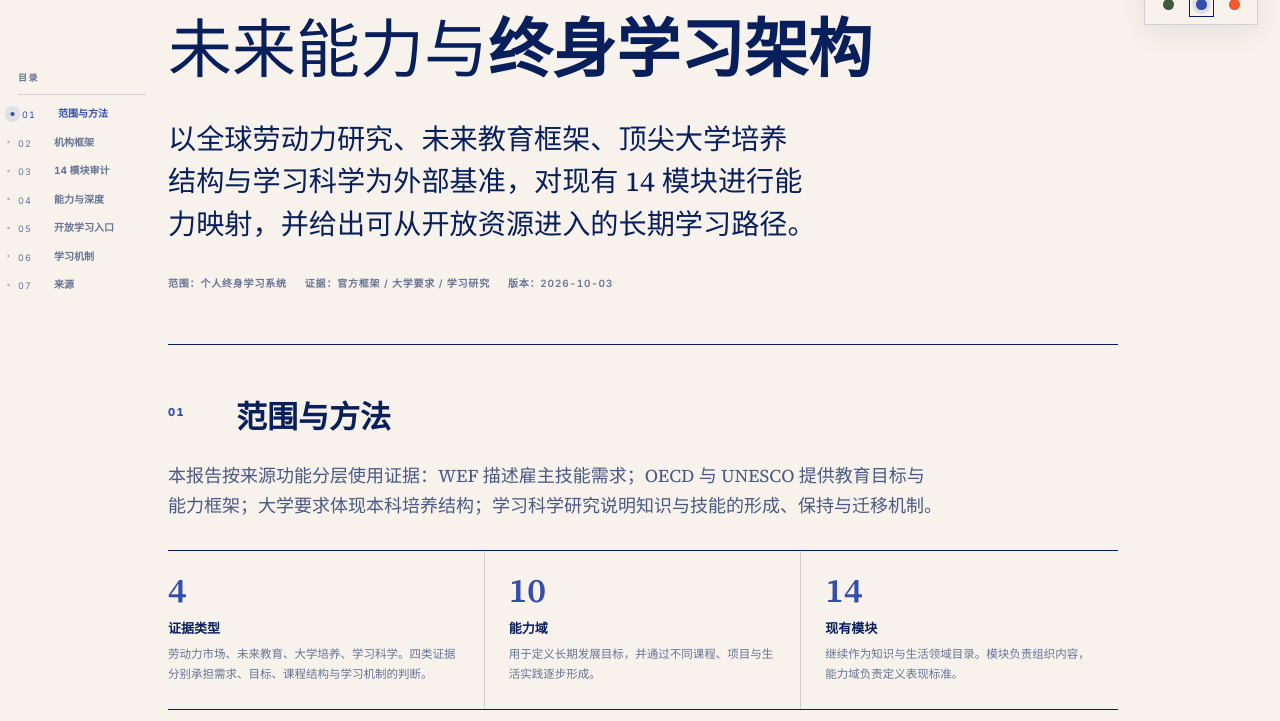
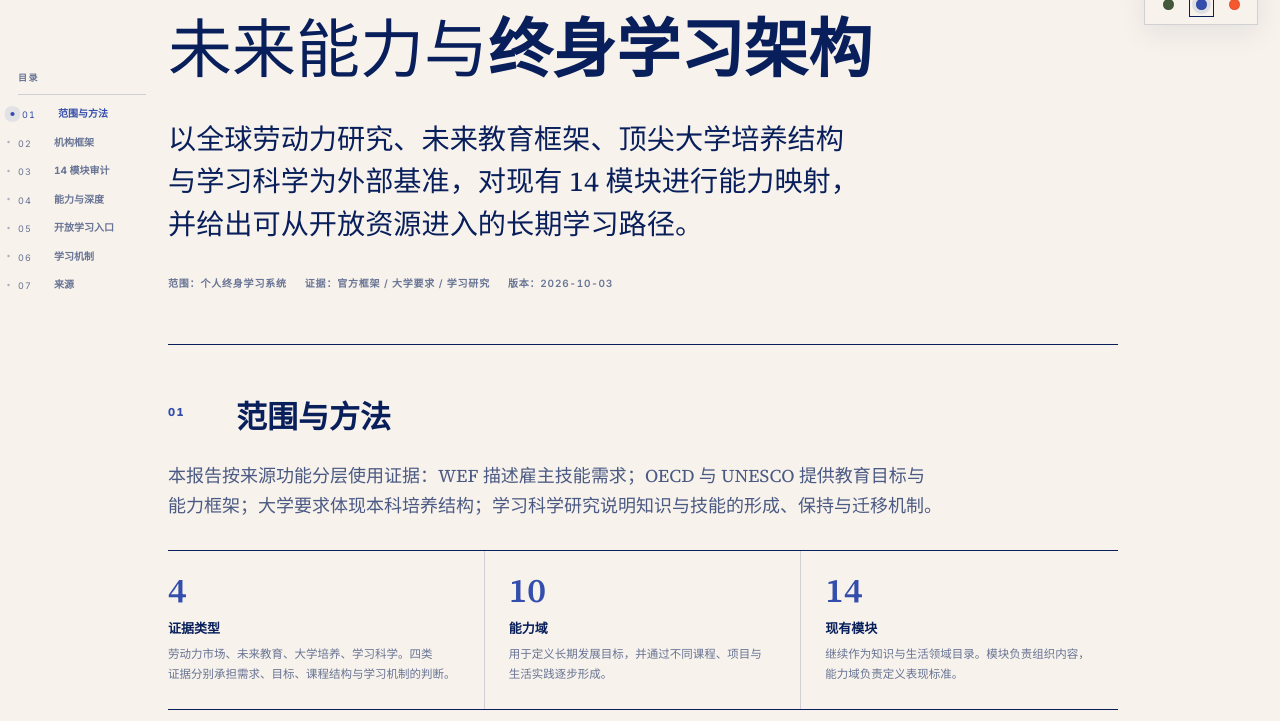
Before and after one commit to GeoGeekLab/personal-learning-map, a plain HTML site: page index.html in a window 1280 px wide. Shown: the part 79-800 px from the top of the page. Drawn offline with Linux system fonts and the light colour scheme.

Commit message:
Protect Chinese lexical units from broken wraps

```diff
--- a/index.html
+++ b/index.html
@@ -27,8 +27,8 @@ html,body{margin:0;min-height:100%;background:#F7F2EB;color:#081F5C;font-family:
     }));
     const html=parts.join('');
     const enhanced=html
-      .replace('</head>','<link rel="stylesheet" href="assets/typography.css?v=20261003b"><link rel="stylesheet" href="assets/interaction.css?v=20261003a"></head>')
-      .replace('</body>','<script src="assets/interaction.js?v=20261003a"><\/script></body>');
+      .replace('</head>','<link rel="stylesheet" href="assets/typography.css?v=20261003c"><link rel="stylesheet" href="assets/interaction.css?v=20261003a"></head>')
+      .replace('</body>','<script src="assets/interaction.js?v=20261003a"><\/script><script src="assets/typography.js?v=20261003c"><\/script></body>');
     document.open();
     document.write(enhanced);
     document.close();
```
